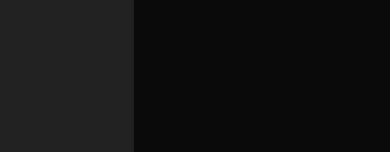
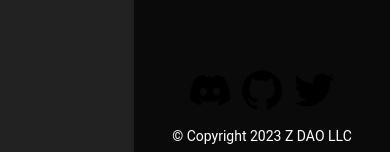
Before and after one commit to zerodao-finance/zero-landing, a Next.js app: page /roadmap in a window 390 px wide. Both pictures are taken after a click on the button 355 px from the left and 29 px from the top of the page. Shown: the part 689-841 px from the top of the page. Built offline with nearby package versions, Linux system fonts and the light colour scheme; no server answers.

Commit message:
added socials at bottom of mobile nav

```diff
--- a/src/ui/base/footer.tsx
+++ b/src/ui/base/footer.tsx
@@ -2,8 +2,7 @@ import { ReactNode } from 'react';
 
 import Link from 'next/link';
 
-import { AppConfig } from '../../utils/app-config';
-import { Button } from '../components';
+import { Button, Copyright } from '../components';
 import { SocialIconList } from '../components/social-icons';
 import { Background } from '../layout/background';
 import { Section } from '../layout/section';
@@ -60,7 +59,7 @@ const Footer = (props: IFooterProps) => (
 
         <div className="text-xs sm:text-sm">
           <div className="footer-copyright">
-            © Copyright {new Date().getFullYear()} {AppConfig.legalName}
+            <Copyright />
           </div>
         </div>
       </div>
--- a/src/ui/base/navbar.tsx
+++ b/src/ui/base/navbar.tsx
@@ -5,7 +5,7 @@ import Link from 'next/link';
 import { RiMenu4Line, RiCloseFill } from 'react-icons/ri';
 
 import { useWindowDimensions } from '../../hooks/window-dimensions';
-import { Button } from '../components';
+import { Button, Copyright, SocialIconList } from '../components';
 import { Section } from '../layout/section';
 
 type INavbarProps = {
@@ -33,7 +33,7 @@ const Navbar = (props: INavbarProps) => {
           { text: 'Home', link: '/', target: '_self' },
           { text: 'Heroes', link: '#heroes', target: '_self' },
           { text: 'Roadmap', link: '/roadmap', target: '_self' },
-          { text: 'Blog', link: '#blog', target: '_self' },
+          { text: 'Blog', link: '/#blog', target: '_self' },
           { text: 'Docs', link: 'https://docs.zerodao.com', target: '_blank' },
         ];
 
@@ -74,7 +74,8 @@ const Navbar = (props: INavbarProps) => {
                       leaveTo="translate-x-[100vw]"
                       className="fixed z-[9999] h-screen right-0 top-0"
                     >
-                      <div className="w-64 flex flex-col h-full bg-brand-black shadow-md z-50 p-2 items-start">
+                      <div className="w-64 flex flex-col h-full bg-brand-black shadow-md z-50 p-2 items-start justify-between">
+                        <div className="flex flex-col items-start w-full">
                           <button
                             onClick={closeMenu}
                             className="inline-flex p-2 self-end rounded-md text-sm font-medium text-neutral-100 focus:outline-none focus:ring-2 focus:ring-offset-2 focus:ring-brand-900"
@@ -98,6 +99,11 @@ const Navbar = (props: INavbarProps) => {
                               </li>
                             ))}
                           </ul>
+                        </div>
+                        <div className="flex flex-col items-center justify-center w-full gap-4">
+                          <SocialIconList />
+                          <Copyright size="sm" />
+                        </div>
                       </div>
                     </Transition>
                     <Transition
--- /dev/null
+++ b/src/ui/components/copyright.tsx
@@ -0,0 +1,7 @@
+import { AppConfig } from '../../utils/app-config';
+
+export const Copyright = ({ size }: { size?: 'md' | 'sm' }) => (
+  <span className={size === 'sm' ? 'text-sm' : 'text-md'}>
+    © Copyright {new Date().getFullYear()} {AppConfig.legalName}
+  </span>
+);
--- a/src/ui/components/index.ts
+++ b/src/ui/components/index.ts
@@ -14,3 +14,4 @@ export * from './label';
 export * from './link';
 export * from './search';
 export * from './stepper';
+export * from './copyright';
```
Lines whose indentation alone changed are shown as unchanged.
